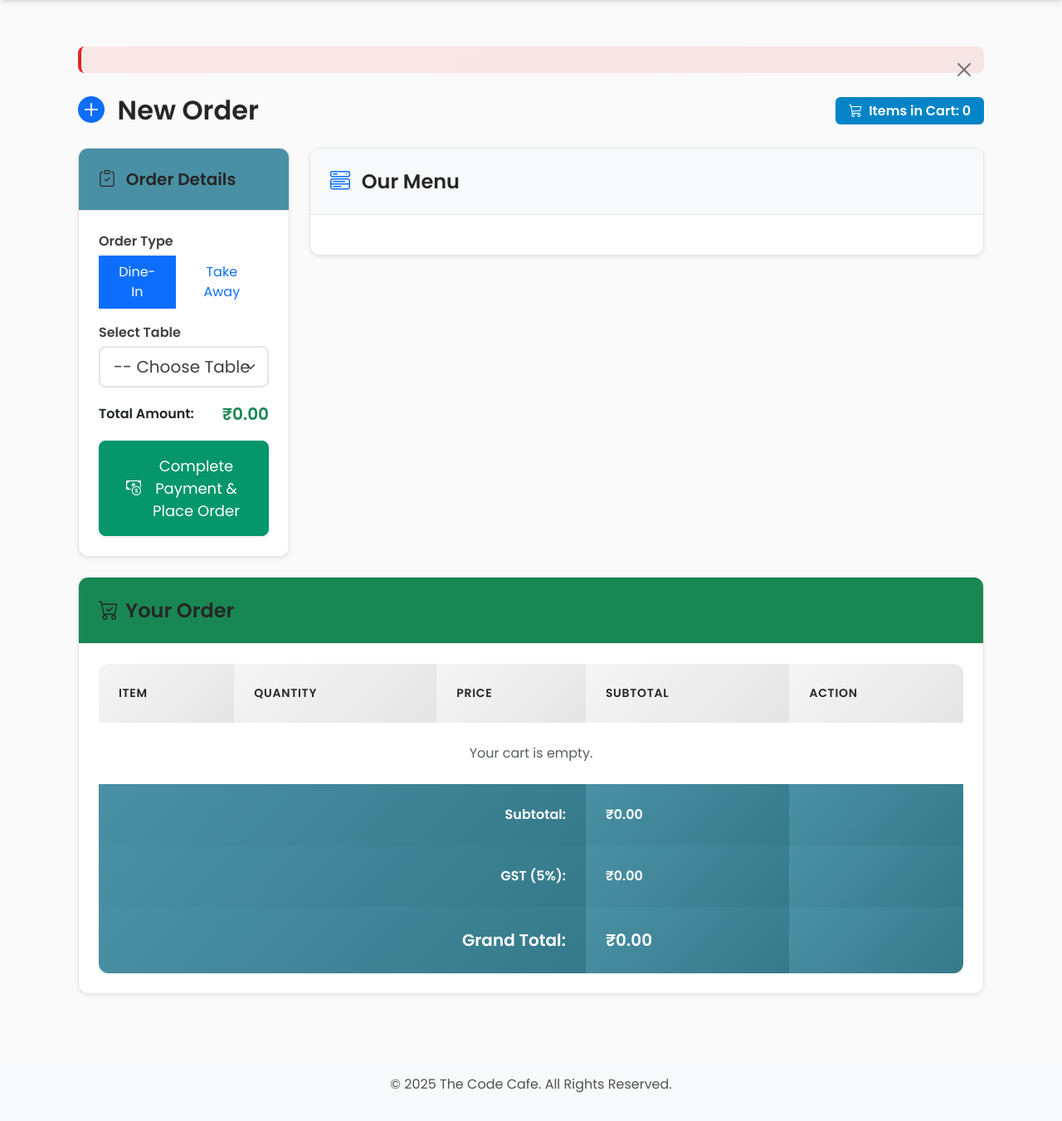
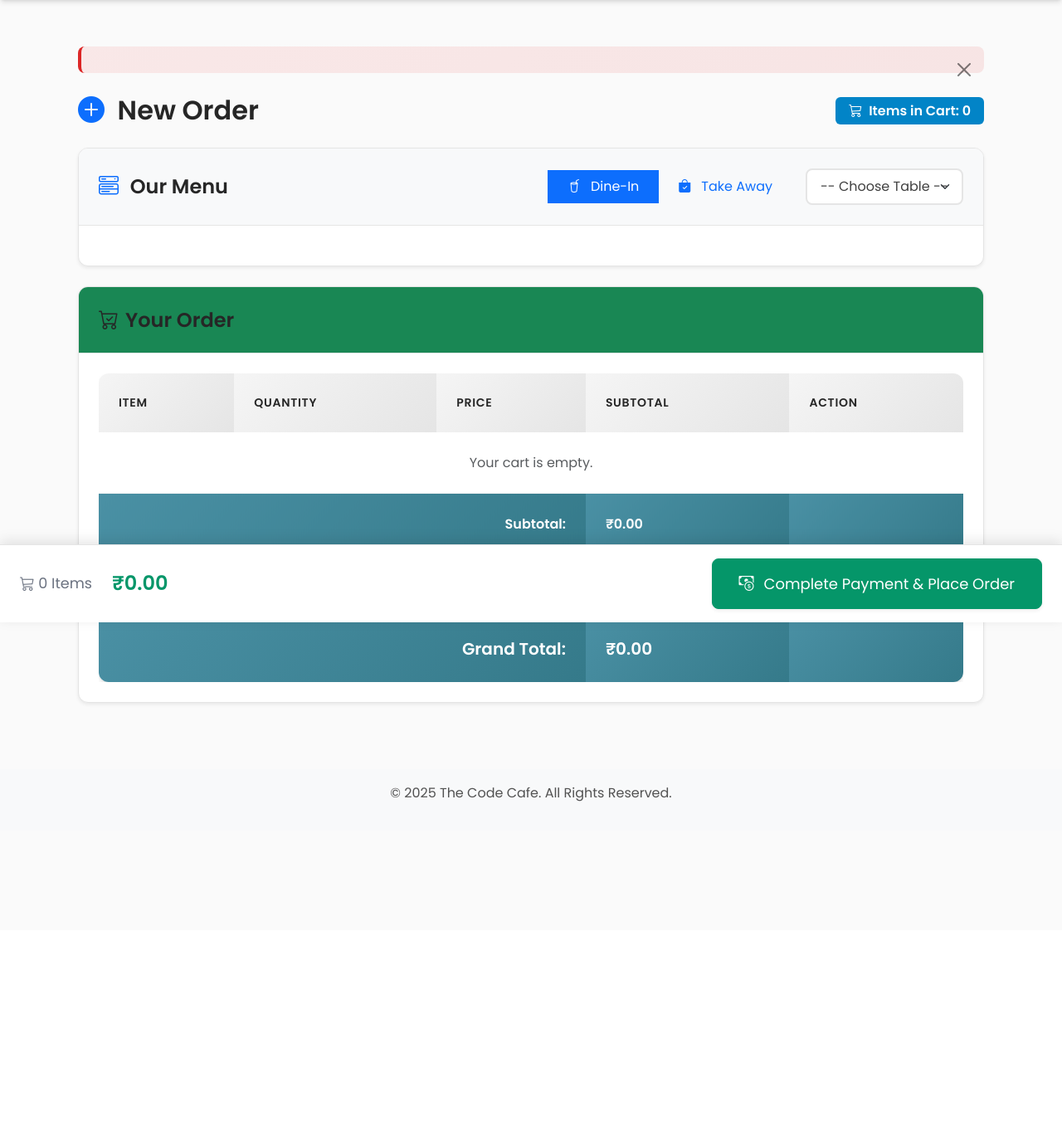
Before and after one commit to DevSon1024/cafe-management-system, a CodeIgniter 4 app: the page made by app/Views/cashier/create_order.php in a window 1280 px wide. Shown: the part 144-1495 px from the top of the page at 83% size. After the commit the page ends 1110 px from the top, so only its background shows below. Run offline with PHP 8.4 and a stand-in for CodeIgniter, Linux system fonts and the light colour scheme; the template is opened without the code that fills it, so the values that code supplies are empty; some libraries are stand-ins or nearby versions.

Commit message:
update both order files UI for more user and staff friendly

```diff
--- a/app/Views/cashier/create_order.php
+++ b/app/Views/cashier/create_order.php
@@ -30,59 +30,34 @@
         <?= csrf_field() ?>
 
         <div class="row g-4">
-            <div class="col-lg-3 col-md-4">
-                <div class="card shadow-sm sticky-top" style="top: 100px;">
-                    <div class="card-header bg-primary text-white">
-                        <h5 class="mb-0">
-                            <i class="bi bi-clipboard-check me-2"></i>
-                            Order Details
-                        </h5>
+            <div class="col-md-12">
+                <div class="card shadow-sm">
+                    <div class="card-header bg-light">
+                         <div class="row align-items-center">
+                            <div class="col-md-4">
+                               <h4 class="mb-0">
+                                    <i class="bi bi-menu-button-wide me-2 text-primary"></i>
+                                    Our Menu
+                                </h4>
                             </div>
-                    <div class="card-body">
-                        <!-- Order Type Selection -->
-                        <div class="mb-3">
-                            <label class="form-label fw-bold">Order Type</label>
-                            <div class="btn-group w-100" role="group">
+                             <div class="col-md-8 d-flex justify-content-end align-items-center gap-3">
+                                <div class="btn-group" role="group">
                                     <input type="radio" class="btn-check" name="order_type" id="dine_in" value="dine_in" autocomplete="off" checked>
-                                <label class="btn btn-outline-primary" for="dine_in">Dine-In</label>
+                                    <label class="btn btn-outline-primary" for="dine_in"><i class="bi bi-cup-straw me-2"></i>Dine-In</label>
 
                                     <input type="radio" class="btn-check" name="order_type" id="take_away" value="take_away" autocomplete="off">
-                                <label class="btn btn-outline-primary" for="take_away">Take Away</label>
+                                    <label class="btn btn-outline-primary" for="take_away"><i class="bi bi-bag-check-fill me-2"></i>Take Away</label>
                                 </div>
-                        </div>
-
-                        <!-- Table Selection (for Dine-In) -->
-                        <div class="mb-3" id="table-selection">
-                            <label for="table_id" class="form-label fw-bold">Select Table</label>
-                            <select name="table_id" id="table_id" class="form-select form-select-lg" required>
+                                <div id="table-selection">
+                                    <select name="table_id" id="table_id" class="form-select" required>
                                         <option value="">-- Choose Table --</option>
                                         <?php foreach($tables as $table): ?>
                                             <option value="<?= $table['id'] ?>"><?= esc($table['name']) ?></option>
                                         <?php endforeach; ?>
                                     </select>
                                 </div>
-
-                        <div class="order-summary mb-3">
-                            <div class="d-flex justify-content-between align-items-center mb-2">
-                                <span class="fw-bold">Total Amount:</span>
-                                <span class="fs-5 fw-bold text-success" id="sidebar-total">₹0.00</span>
                             </div>
                         </div>
-
-                        <button type="submit" class="btn btn-success btn-lg w-100 shadow-sm">
-                            <i class="bi bi-cash-coin me-2"></i>Complete Payment & Place Order
-                        </button>
-                    </div>
-                </div>
-            </div>
-
-            <div class="col-lg-9 col-md-8">
-                <div class="card shadow-sm">
-                    <div class="card-header bg-light">
-                        <h4 class="mb-0">
-                            <i class="bi bi-menu-button-wide me-2 text-primary"></i>
-                            Our Menu
-                        </h4>
                     </div>
 
                     <div class="card-body">
@@ -160,8 +135,23 @@
         </div>
 
         <input type="hidden" name="grand_total" id="grand-total-input" value="0">
+         <button type="submit" id="main-submit-btn" class="d-none">Submit</button>
     </form>
 </div>
+
+<div class="bottom-order-bar hidden" id="bottom-bar">
+    <div class="bottom-order-bar-summary">
+        <div class="item-count">
+            <i class="bi bi-cart3"></i>
+            <span id="bottom-bar-cart-count">0</span> Items
+        </div>
+        <div class="total-amount" id="bottom-bar-total">₹0.00</div>
+    </div>
+    <button type="button" id="bottom-bar-submit-btn" class="btn btn-success btn-lg shadow-sm">
+        <i class="bi bi-cash-coin me-2"></i>Complete Payment & Place Order
+    </button>
+</div>
+
 
 <script>
 document.addEventListener('DOMContentLoaded', function() {
@@ -170,7 +160,16 @@ document.addEventListener('DOMContentLoaded', function() {
     const subTotalTh = document.getElementById('sub-total');
     const gstTotalTh = document.getElementById('gst-total');
     const grandTotalInput = document.getElementById('grand-total-input');
-    const sidebarTotal = document.getElementById('sidebar-total');
+
+    // Bottom Bar Elements
+    const bottomBar = document.getElementById('bottom-bar');
+    const bottomBarCartCount = document.getElementById('bottom-bar-cart-count');
+    const bottomBarTotal = document.getElementById('bottom-bar-total');
+    const bottomBarSubmitBtn = document.getElementById('bottom-bar-submit-btn');
+    const mainSubmitBtn = document.getElementById('main-submit-btn');
+    const orderForm = document.getElementById('order-form');
+
+
     const cartCount = document.getElementById('cart-count');
     const emptyCartMessage = document.getElementById('empty-cart-message');
 
@@ -238,6 +237,10 @@ document.addEventListener('DOMContentLoaded', function() {
         });
     });
 
+    bottomBarSubmitBtn.addEventListener('click', function() {
+        orderForm.requestSubmit();
+    });
+
     function updateRowSubtotal(row) {
         const price = parseFloat(row.querySelector('.price').textContent.replace('₹', ''));
         const quantity = parseInt(row.querySelector('.quantity-input').value);
@@ -255,15 +258,24 @@ document.addEventListener('DOMContentLoaded', function() {
             itemCount += parseInt(row.querySelector('.quantity-input').value);
         });
 
+        if (itemCount > 0) {
+            bottomBar.classList.remove('hidden');
+        } else {
+            bottomBar.classList.add('hidden');
+        }
+
         const gst = subTotal * 0.05;
         const grandTotal = subTotal + gst;
 
         subTotalTh.textContent = '₹' + subTotal.toFixed(2);
         gstTotalTh.textContent = '₹' + gst.toFixed(2);
         grandTotalTh.textContent = '₹' + grandTotal.toFixed(2);
-        sidebarTotal.textContent = '₹' + grandTotal.toFixed(2);
         grandTotalInput.value = grandTotal.toFixed(2);
         cartCount.textContent = itemCount;
+
+        // Update Bottom Bar
+        bottomBarCartCount.textContent = itemCount;
+        bottomBarTotal.textContent = '₹' + grandTotal.toFixed(2);
     }
 });
 </script>
--- a/public/css/style.css
+++ b/public/css/style.css
@@ -56,6 +56,7 @@ body {
     margin: 0;
     padding: 0;
     min-height: 100vh;
+    padding-bottom: 120px; /* Add padding to the bottom of the body */
 }
 
 /* Typography */
@@ -734,14 +735,60 @@ p {
     border-color: var(--gray-300) !important;
 }
 
+
+/* --- Bottom Order Bar --- */
+.bottom-order-bar {
+    position: fixed;
+    bottom: 0;
+    left: 0;
+    width: 100%;
+    background: #ffffff;
+    padding: var(--spacing-md) var(--spacing-lg);
+    box-shadow: 0 -4px 15px rgba(0, 0, 0, 0.1);
+    z-index: 1030;
+    border-top: 1px solid var(--gray-200);
+    display: flex;
+    align-items: center;
+    justify-content: space-between;
+    transition: transform 0.3s ease;
+}
+
+.bottom-order-bar.hidden {
+    transform: translateY(100%);
+}
+
+.bottom-order-bar-summary {
+    display: flex;
+    align-items: center;
+    gap: var(--spacing-lg);
+}
+
+.bottom-order-bar-summary .item-count {
+    font-size: 1.1rem;
+    font-weight: 500;
+    color: var(--secondary-color);
+}
+
+.bottom-order-bar-summary .total-amount {
+    font-size: 1.5rem;
+    font-weight: 600;
+    color: var(--success-color);
+}
+
+.bottom-order-bar .btn {
+    width: auto; /* Override responsive full-width button */
+    min-width: 200px;
+}
+
 /* Print Styles */
 @media print {
-    .navbar, .footer, .no-print {
+    .navbar, .footer, .no-print, .bottom-order-bar {
         display: none !important;
     }
 
     body {
         background: white !important;
+        padding-bottom: 0;
     }
 
     .card {
```
Also changed, not shown: app/Views/orders/create_guest.php (+37 -34 lines). Lines whose indentation alone changed are shown as unchanged.
